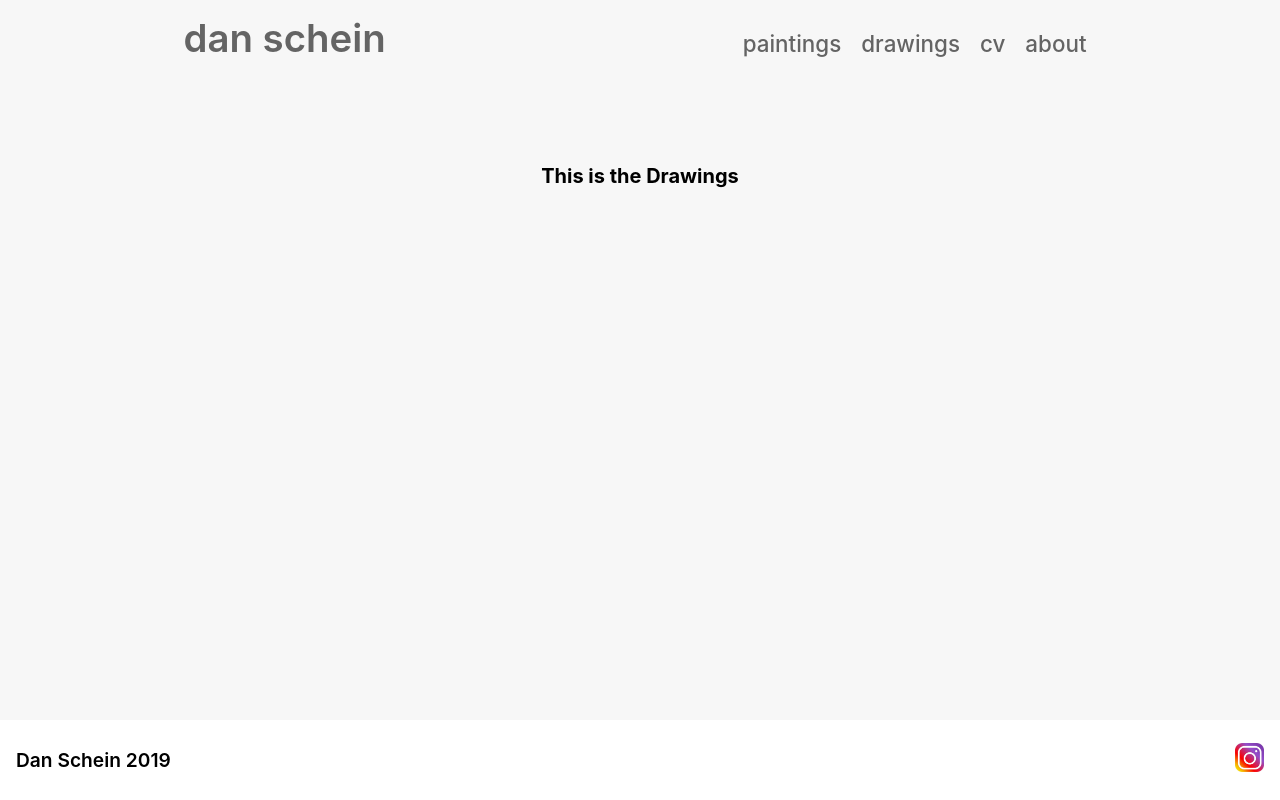
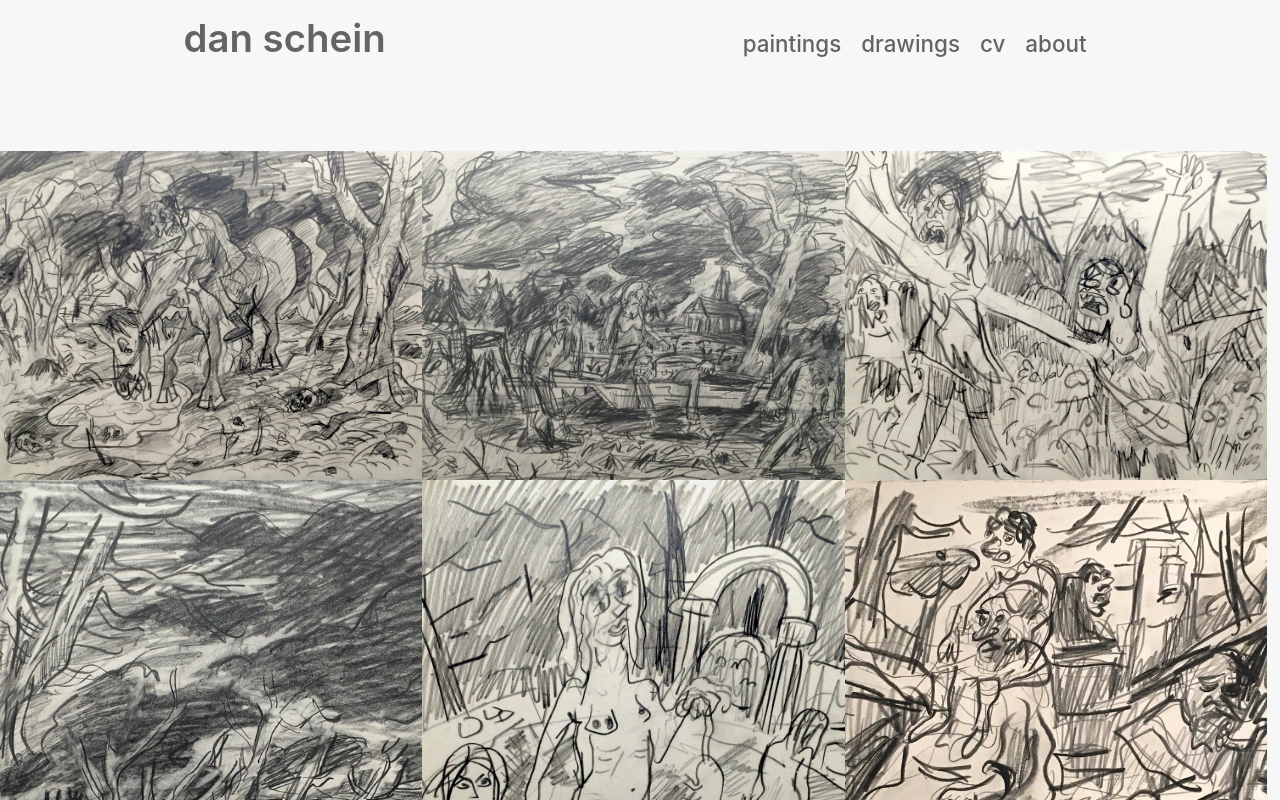
Before and after one commit to stevencharleshuang/dan-portfolio-prototype, a React (Create React App) app: page /drawings in a window 1280 px wide. Shown: the top 800 px of the page. Built offline with nearby package versions, Linux system fonts and the light colour scheme.

Commit message:
completed logic for Drawings component

```diff
--- a/src/App.css
+++ b/src/App.css
@@ -130,6 +130,39 @@ main {
 
 .drawings {
   padding: 5% 0;
+}
+
+.drawings-gallery {
+  display: grid;
+  grid-template-columns: 33% 33% 33%;
+  /* grid-gap: 5px; */
+}
+
+.drawings .drawings-gallery .drawing {
+  position: relative;
+  z-index: 100;
+}
+
+.drawings img {
+  object-fit: cover;
+  width: 100%;
+  height: 100%;
+}
+
+.drawings .drawings-gallery .drawing .overlay {
+  text-transform: uppercase;
+  padding: 2%;
+  position: absolute;
+  top: 0;
+  width: 100%;
+  height: 100%;
+  background: rgba(0, 0, 0, 0.6);
+  display: flex;
+  flex-flow: column wrap;
+  justify-content: center;
+  color: white;
+  font-size: 1.4rem;
+  /* z-index: -10; */
 }
 
 .home {
--- a/src/components/Drawings.jsx
+++ b/src/components/Drawings.jsx
@@ -1,9 +1,124 @@
 import React from 'react';
+import Modal from './Modal';
+import { drawingsArr } from '../data/data';
 
-export default function Drawings() {
-  return(
-    <div className="drawings">
-      <h1>This is the Drawings</h1>
-    </div>
-  );
+export default class Drawings extends React.Component {
+  constructor(props) {
+    super(props);
+    this.state = {
+      index: 0,
+      show: false,
+      target: ''
+    };
+  };
+
+  handleMouseEnter = (e) => {
+    let target = e.target.style;
+    let nextElSib = e.target.nextElementSibling;
+
+    this.setState({
+      index: parseInt(e.target.dataset.index),
+      target: e.target
+    });
+    // Show the title over the work
+    if (!!target) target.style = "z-index: -50;";
+    if (!!nextElSib) nextElSib.style = "z-index: 10;";
+  }
+
+  handleMouseLeave = (e) => {
+    let target = e.target.style;
+    let nextElSib = this.state.target.nextElementSibling;
+    // Hide the title under the work
+    if (!!target) target.style = "z-index: 50;";
+    if (!!nextElSib) nextElSib.style = "z-index: -10;";
+
+    this.setState({
+      target: ''
+    });
+  }
+
+  showModal = () => {
+    this.setState({
+      show: true,
+    });
+  };
+
+  hideModal = () => {
+    this.setState({
+      show: false,
+    });
+  };
+
+  handleModalLBtnClick = () => {
+    let index = parseInt(this.state.index) - 1;
+    // Logic for round robin navigation in Modal
+    if (index < 0) index = drawingsArr.length - 1;
+
+    this.setState({
+      index,
+    });
+  }
+
+  handleModalRBtnClick = () => {
+    let index = parseInt(this.state.index) + 1;
+    // Logic for round robin navigation in Modal
+    if (index > drawingsArr.length - 1) index = 0;
+
+    this.setState({
+      index,
+    });
+  }
+  // ToDo: Implement Keystroke controls for modal image navigation
+  handleKeyPress = () => {
+    console.log('detected keystroke');
+  }
+
+  render() {
+    const drawings = drawingsArr.map((drawing, i) => {
+      return (
+        <div
+          className="drawing noselect"
+          data-index={i}
+          data-title={drawing.title}
+          onClick={this.showModal}
+          onMouseEnter={this.handleMouseEnter}
+          onMouseLeave={this.handleMouseLeave}
+          key={i} >
+          <img
+            src={drawing.url}
+            alt="drawing"
+            style={{ zIndex: "50" }}
+            data-index={i}
+            data-title={drawing.title}
+            />
+          <div
+            className="overlay noselect"
+            style={{ zIndex: "-10" }}
+            data-title={drawing.title}
+            >
+            <span>
+              {drawing.title}
+            </span>
+          </div>
+        </div>
+      );
+    });
+
+    return(
+      <div className="drawings">
+        <div
+          className="drawings-gallery" >
+          {drawings}
+        </div>
+        <Modal
+          show={this.state.show}
+          handleClose={this.hideModal}
+          title={drawingsArr[this.state.index].title}
+          src={drawingsArr[this.state.index].url}
+          handleModalLBtnClick={this.handleModalLBtnClick}
+          handleModalRBtnClick={this.handleModalRBtnClick}>
+        </Modal>
+      </div>
+    );
+  };
 }
--- a/src/data/data.js
+++ b/src/data/data.js
@@ -7,6 +7,12 @@ import P005 from '../img/paintings-005.jpg';
 import P006 from '../img/paintings-006.jpg';
 import P007 from '../img/paintings-007.jpg';
 import P008 from '../img/paintings-008.jpg';
+import D000 from '../img/drawings-000.jpg';
+import D001 from '../img/drawings-001.jpg';
+import D002 from '../img/drawings-002.jpg';
+import D003 from '../img/drawings-003.jpg';
+import D004 from '../img/drawings-004.jpg';
+import D005 from '../img/drawings-005.jpg';
 
 export const paintingsArr = [
   {
@@ -46,3 +52,30 @@ export const paintingsArr = [
     title: 'IN AUTUMN I CUDDLE MY GUN AND TALK TO MY CAT'
   }
 ];
+
+export const drawingsArr = [
+  {
+    url: D000,
+    title: 'EVIL DONKEY MAN'
+  },
+  {
+    url: D001,
+    title: 'ABYSMAL LANDSCAPE FUNERAL PROCESSION'
+  },
+  {
+    url: D002,
+    title: 'OUTRAGE'
+  },
+  {
+    url: D003,
+    title: 'ABYSMAL LANDSCAPE BOAT'
+  },
+  {
+    url: D004,
+    title: 'RATS'
+  },
+  {
+    url: D005,
+    title: 'CART OF SAD'
+  }
+];
```
